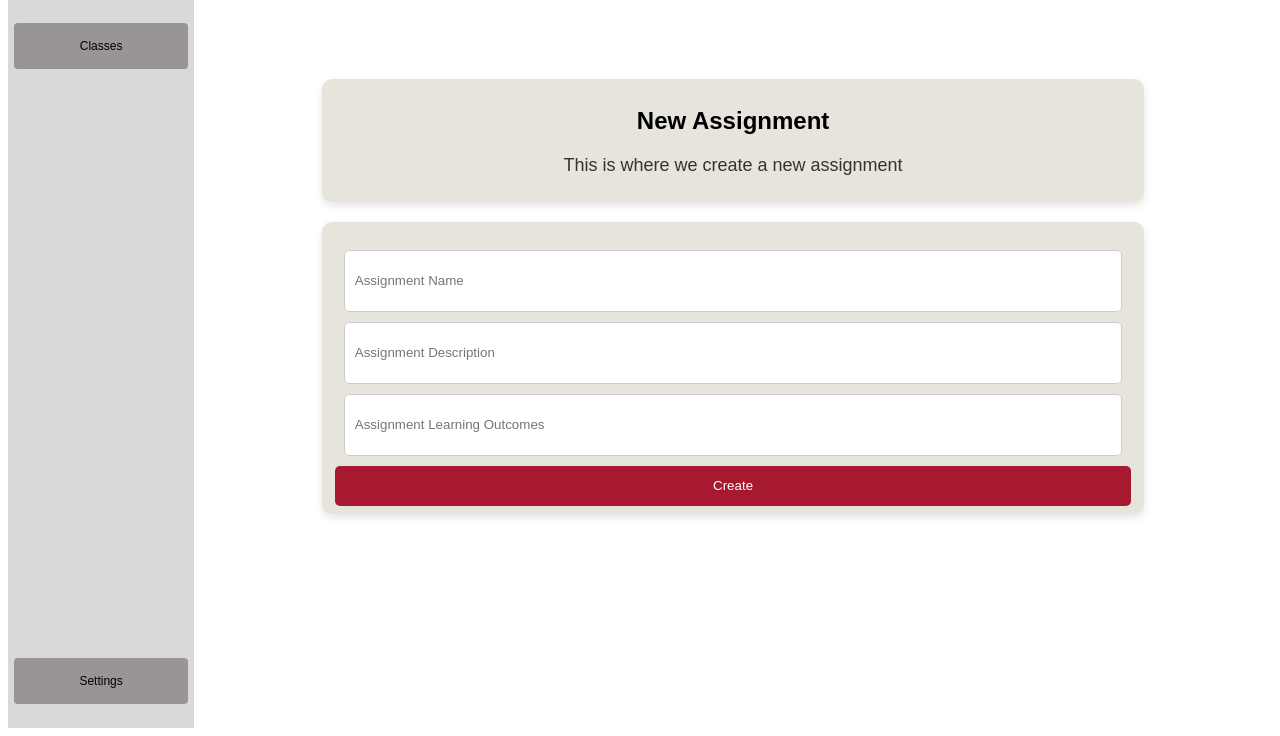
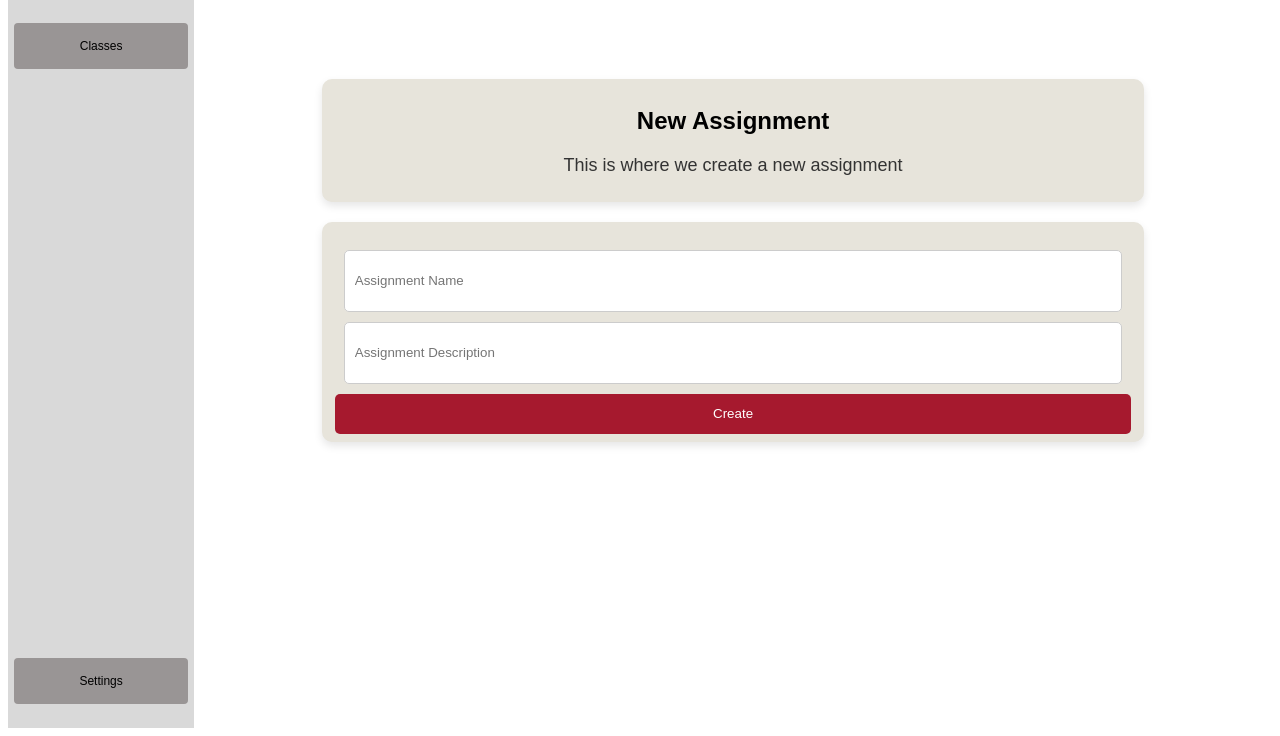
Before and after one commit to JamesPirrie/COMP4050-Mexico, a Flask app: page /newAssignment in a window 1280 px wide. Shown: the part 80-816 px from the top of the page. Run offline with Flask 3, Linux system fonts and the light colour scheme.

Commit message:
Tiny change.

```diff
--- a/frontend/templates/newAssignment.html
+++ b/frontend/templates/newAssignment.html
@@ -11,7 +11,6 @@
 <form method="post" id="login" class="create-form">
     <input type="text" id="name" name="name" placeholder="Assignment Name" required>
     <input type="text" id="desc" name="desc" placeholder="Assignment Description" required>
-    <input type="text" id="ulo" name="ulo" placeholder="Assignment Learning Outcomes" required>
     <button type="submit">Create</button>
 </form>
 
```
